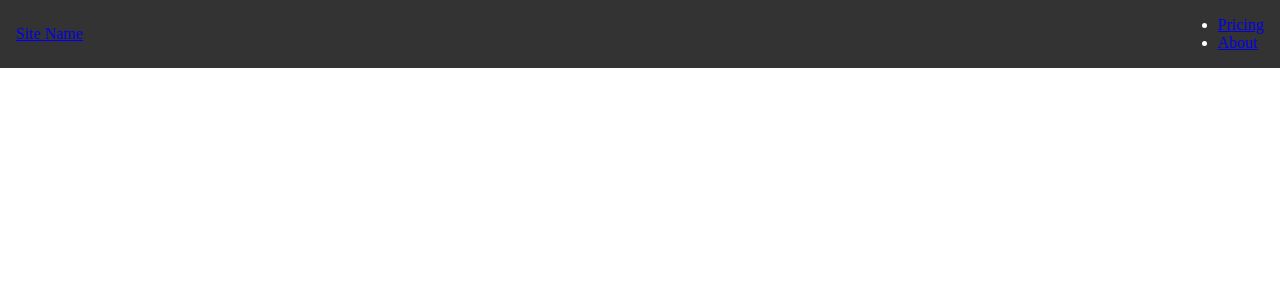
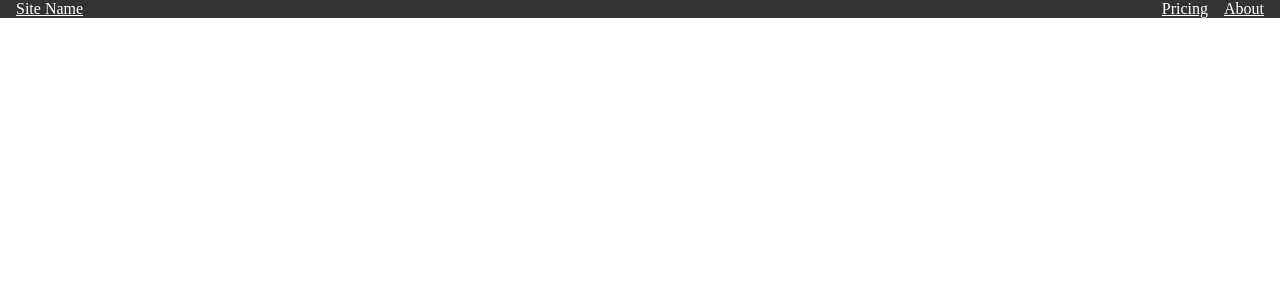
Before and after one commit to lavell119/react-navbar, a React (Create React App) app: page / in a window 1280 px wide. Shown: the top 300 px of the page. Built offline with nearby package versions, Linux system fonts and the light colour scheme.

Commit message:
added styles to styles.css

```diff
--- a/src/styles.css
+++ b/src/styles.css
@@ -15,3 +15,15 @@ body {
     gap: 2rem;
     padding: 0 1rem;
 }
+
+.nav ul {
+    padding: 0;
+    margin: 0;
+    list-style: none;
+    display: flex;
+    gap: 1rem;
+}
+
+.nav a {
+    color: inherit;
+}
```
